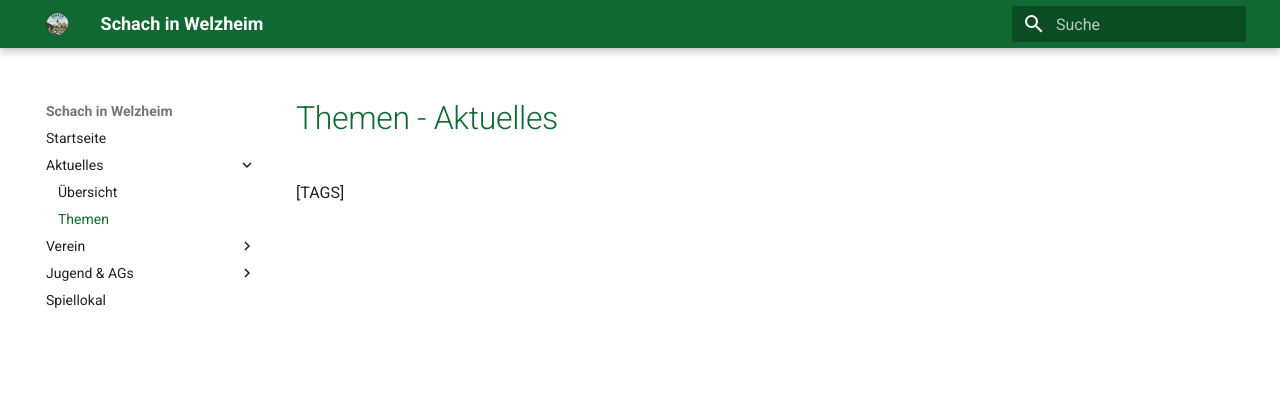
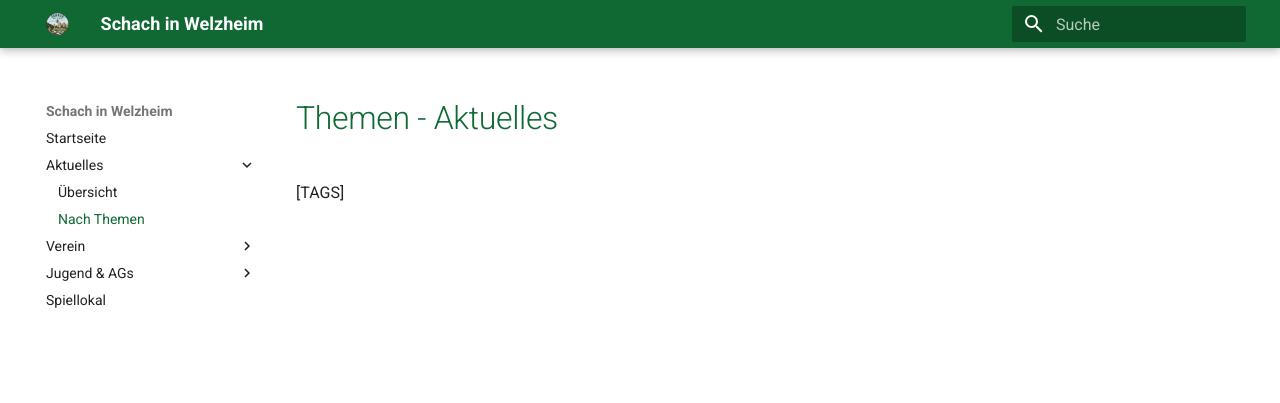
Before and after one commit to schachwelzheim/schachwelzheim, an MkDocs documentation site: the page built from docs/aktuelles/aktuelles-tags.md, in a window 1280 px wide. Shown: the top 403 px of the page. Built offline with MkDocs 1.6.1 and Material for MkDocs 9.7.7, drawn with Linux system fonts in a browser that asks for light colours.

Commit message:
Refactor mkdocs.yml for improved structure and clarity

```diff
--- a/mkdocs.yml
+++ b/mkdocs.yml
@@ -6,45 +6,50 @@
 # Design & Theme
 theme:
   name: material
-  # Falls ein Logo oder Titel gesetzt ist:
   features:
     - navigation.instant
   language: de
-  logo: assets/images/logo.png  # Pfad zu deinem runden Logo
-  favicon: assets/images/logo.png # Optional: Das kleine Icon im Browser-Tab
+  logo: assets/images/logo.png
+  favicon: assets/images/logo.png
+
   palette:
-    # Automatische Erkennung von hellem/dunklem Modus (oder festes Schema)
     - media: "(prefers-color-scheme: light)"
       scheme: default
-      primary: custom # Aktiviert die eigene Farbe
+      primary: custom
       accent: green
+
     - media: "(prefers-color-scheme: dark)"
       scheme: slate
       primary: custom
       accent: green
 
-# Eigenes CSS, um exakt deinen HEX-Farbcode #106933 als Hauptfarbe zu hinterlegen
+# Eigenes CSS
 extra_css:
   - stylesheets/extra.css
 
-# Plugins (z.B. für Suche)
+# Plugins
 plugins:
   - search
   - tags
 
+# Markdown
 markdown_extensions:
   - attr_list
 
-# Die Navigationsstruktur (Menu) – spiegelt deine Ordnerstruktur wider
+# Navigation
 nav:
   - Startseite: index.md
+
   - Aktuelles:
       - Übersicht: aktuelles/index.md
-      - Themen: aktuelles/aktuelles-tags.md
+      - Nach Themen: aktuelles/aktuelles-tags.md
+
   - Verein:
       - Mannschaften: verein/mannschaften.md
       - Training: verein/training.md
+
   - Jugend & AGs:
       - Schulschach-AG: jugend-und-ags/schulschach-ag.md
       - Jugendtraining: jugend-und-ags/jugendtraining.md
+
   - Spiellokal: orte/spiellokal.md
```
